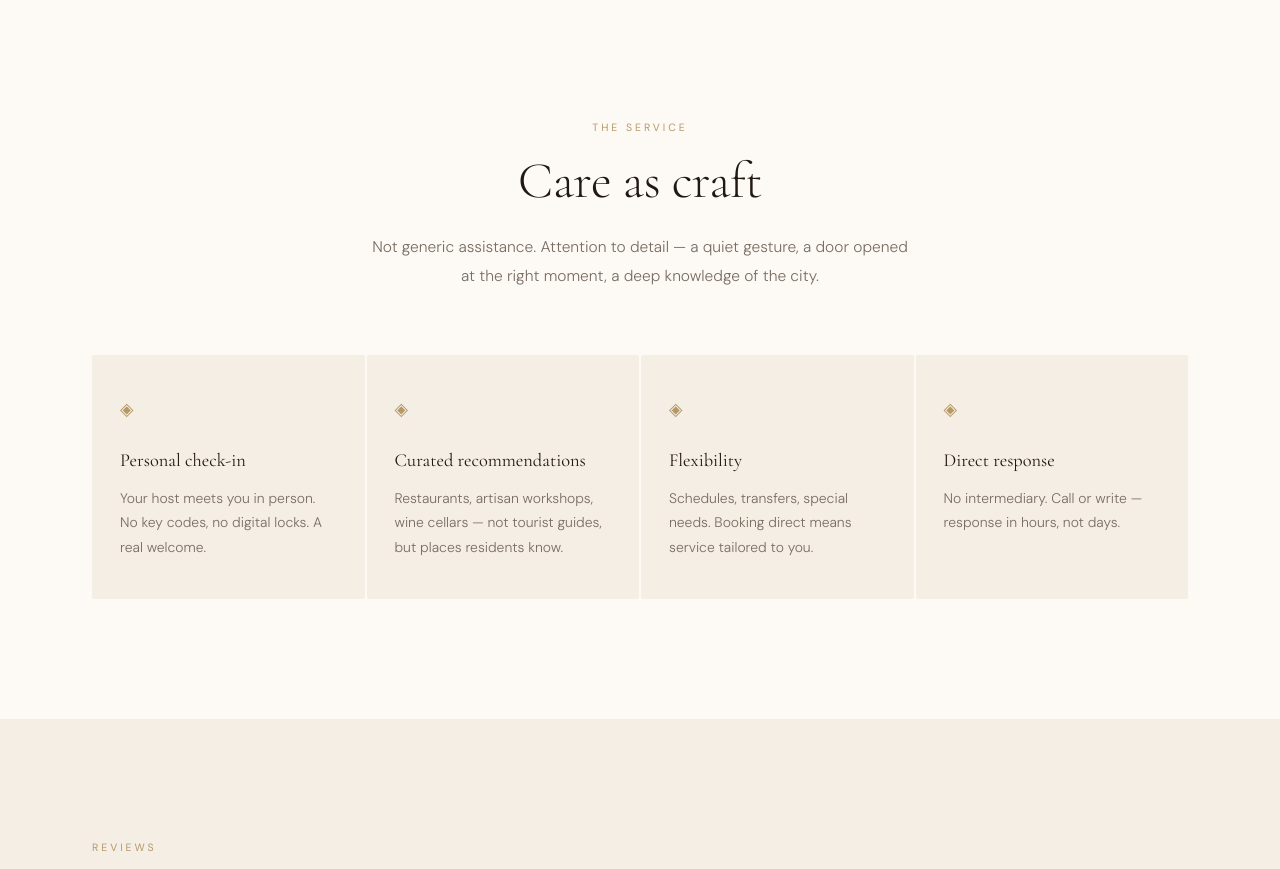
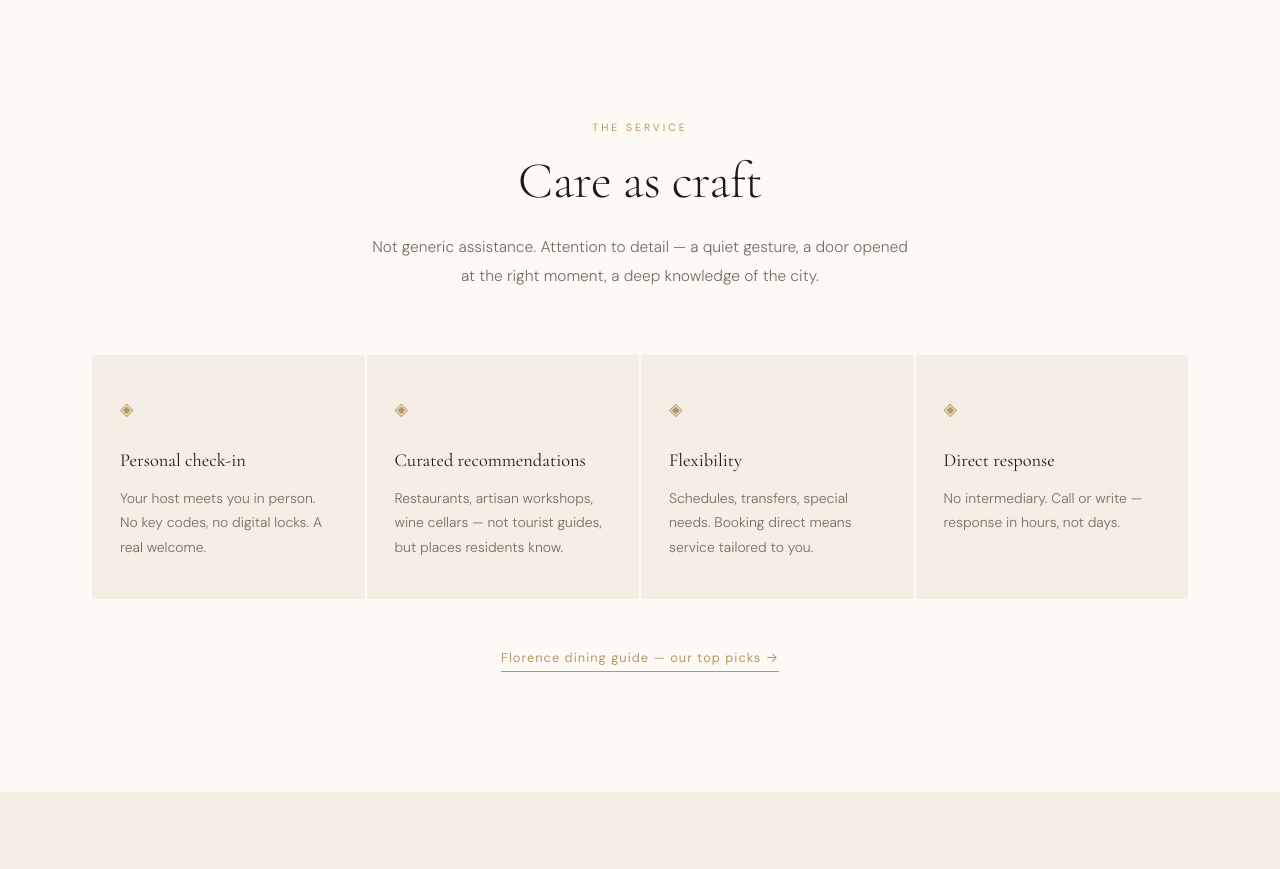
Before and after one commit to reel2map/VoxPoint, a FastAPI app: page / in a window 1280 px wide. Shown: the part 4774-5643 px from the top of the page. Run offline with FastAPI, Linux system fonts and the light colour scheme; grey boxes labelled with a size stand in for pictures from a placeholder-image service; some libraries are stand-ins or nearby versions.

Commit message:
nav: add Journal link + inline article CTAs from homepage sections
- Add "Journal" to main nav (between Reviews and Book Direct)
- La Corsa section → "Discover Aurum Concierge →" link
- The Service section → "Florence dining guide — our top picks →" link
- Blog editorial section → "View all articles →" link to /blog

https://claude.ai/code/session_014UvxTszM6cQo2r6rA7AkBH

```diff
--- a/agentstay/api/templates/base.html
+++ b/agentstay/api/templates/base.html
@@ -62,6 +62,7 @@
         <a href="/#firenze">Florence</a>
         <a href="/#servizio">The Service</a>
         <a href="/reviews">Reviews</a>
+        <a href="/blog">Journal</a>
         <a href="/book" class="nav-book">Book Direct</a>
       </nav>
       <button class="nav-toggle" aria-label="Menu">
--- a/agentstay/api/templates/home.html
+++ b/agentstay/api/templates/home.html
@@ -152,6 +152,7 @@
           <span class="corsa-line"></span>
           <span class="corsa-caption">Ferrari. Speed. Florence.</span>
         </div>
+        <a href="/blog/aurum-concierge-florence" class="editorial-link" style="margin-top:24px; display:inline-block;">Discover Aurum Concierge →</a>
       </div>
     </div>
   </div>
@@ -224,6 +225,9 @@
         <p>No intermediary. Call or write — response in hours, not days.</p>
       </div>
     </div>
+    <div style="text-align:center; margin-top:40px;">
+      <a href="/blog/restaurants-florence-top-10" class="editorial-link">Florence dining guide — our top picks →</a>
+    </div>
   </div>
 </section>
 
@@ -282,7 +286,7 @@
 {% if articles %}
 <section class="editorial-section editorial-warm">
   <div class="container">
-    <p class="editorial-label">Editorial</p>
+    <p class="editorial-label">Journal</p>
     <h2 class="editorial-heading">Florence — guides &amp; perspectives</h2>
     <div class="blog-editorial-grid">
       {% for article in articles %}
@@ -298,6 +302,9 @@
         </div>
       </div>
       {% endfor %}
+    </div>
+    <div style="text-align:center; margin-top:48px;">
+      <a href="/blog" class="editorial-link">View all articles →</a>
     </div>
   </div>
 </section>
```
